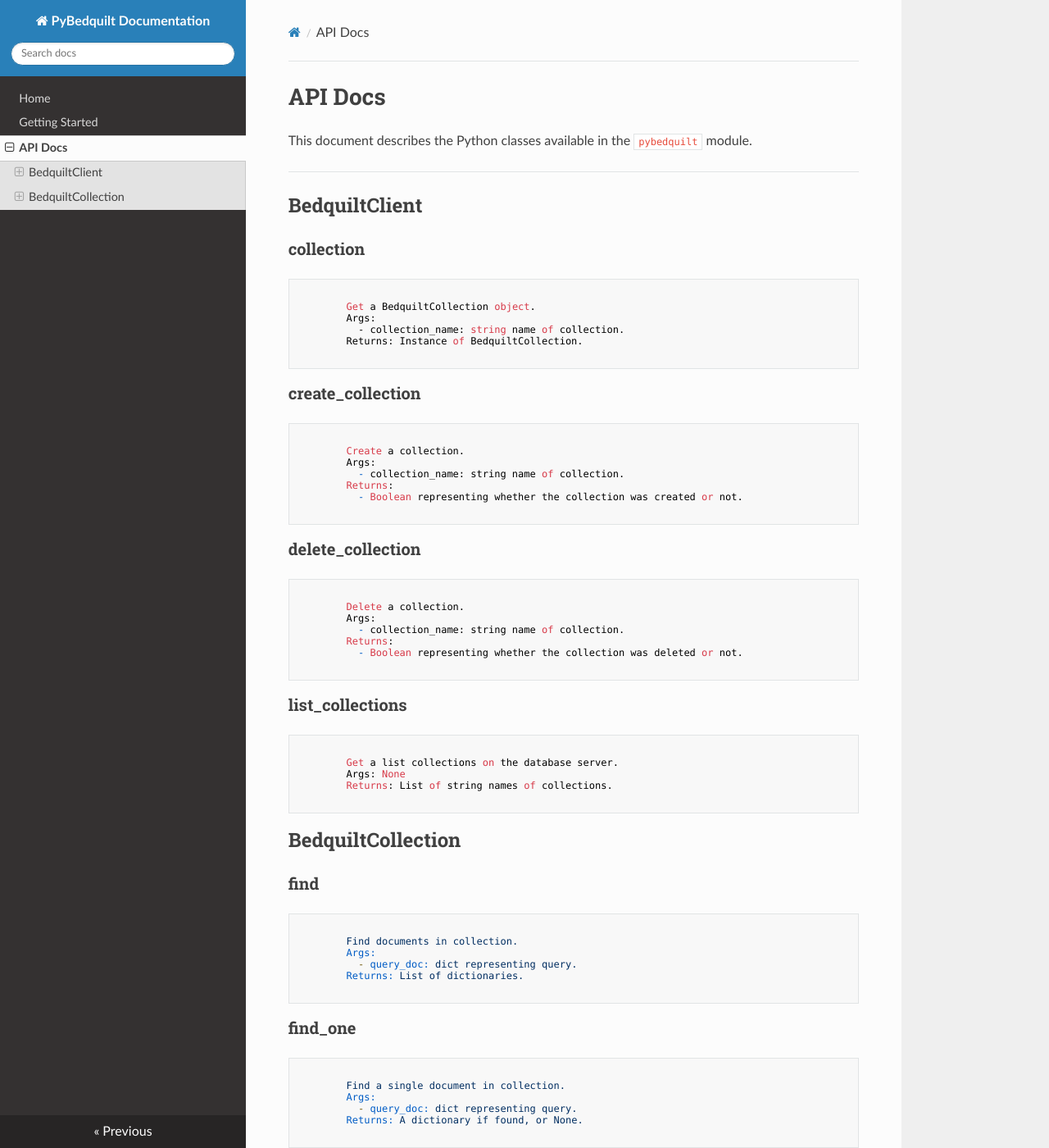
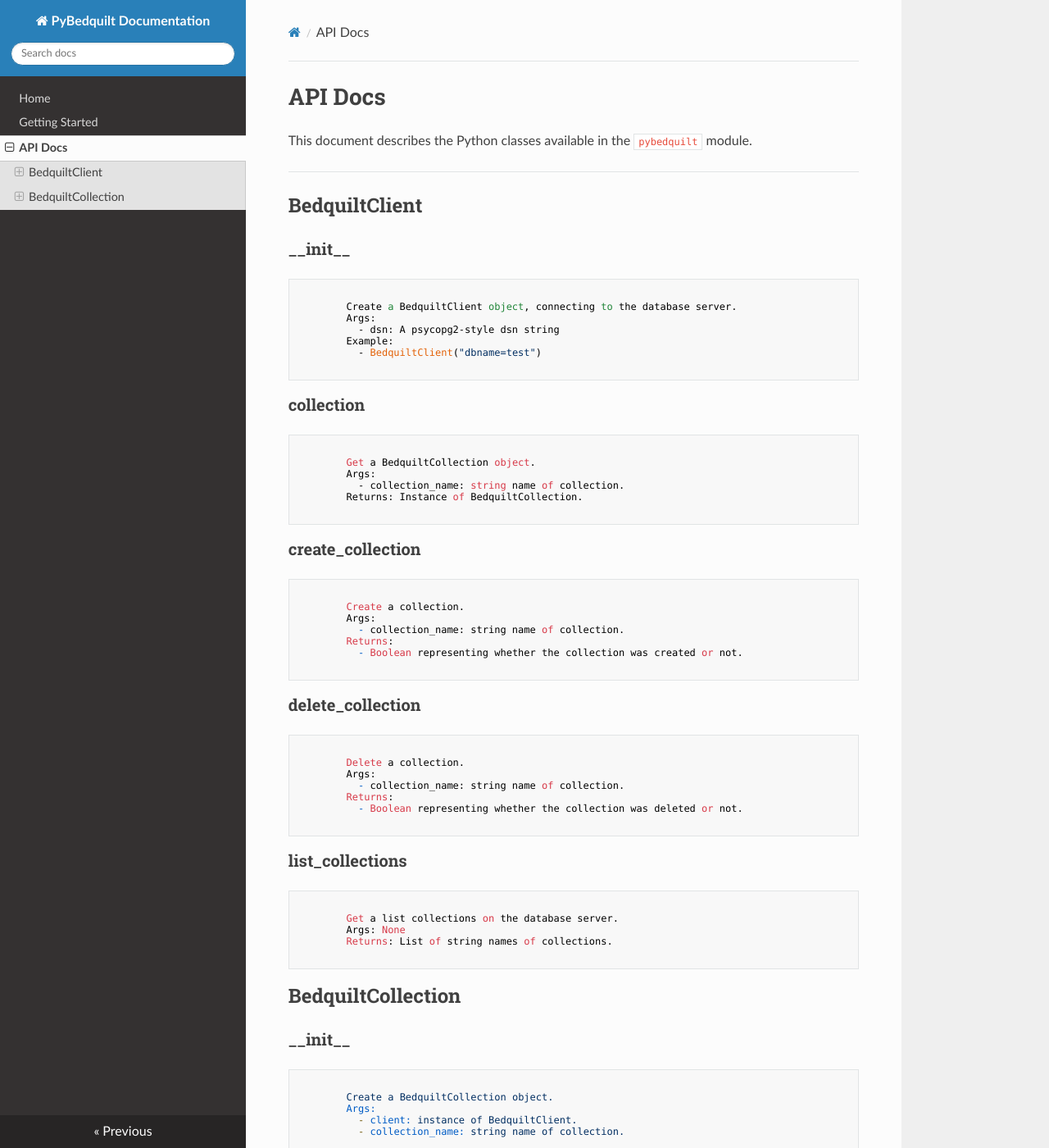
Before and after one commit to BedquiltDB/pybedquilt, an MkDocs documentation site: the page built from docs/api_docs.md, in a window 1280 px wide and 1400 px high. Shown: the whole window at 82% size. Built offline with MkDocs 1.6.1, drawn with Linux system fonts in a browser that asks for light colours; nearby versions of some CDN libraries; old or Windows-style settings are respelled for this version of MkDocs.

Commit message:
better docs

````diff
--- a/docs/api_docs.md
+++ b/docs/api_docs.md
@@ -6,6 +6,20 @@ This document describes the Python classes available in the `pybedquilt` module.
 
 
 ## BedquiltClient
+
+
+
+### \_\_init\_\_
+
+```
+
+        Create a BedquiltClient object, connecting to the database server.
+        Args:
+          - dsn: A psycopg2-style dsn string
+        Example:
+          - BedquiltClient("dbname=test")
+
+```
 
 
 
@@ -22,7 +36,7 @@ This document describes the Python classes available in the `pybedquilt` module.
 
 
 
-### create_collection
+### create\_collection
 
 ```
 
@@ -36,7 +50,7 @@ This document describes the Python classes available in the `pybedquilt` module.
 
 
 
-### delete_collection
+### delete\_collection
 
 ```
 
@@ -50,7 +64,7 @@ This document describes the Python classes available in the `pybedquilt` module.
 
 
 
-### list_collections
+### list\_collections
 
 ```
 
@@ -62,6 +76,19 @@ This document describes the Python classes available in the `pybedquilt` module.
 
 
 ## BedquiltCollection
+
+
+
+### \_\_init\_\_
+
+```
+
+        Create a BedquiltCollection object.
+        Args:
+          - client: instance of BedquiltClient.
+          - collection_name: string name of collection.
+
+```
 
 
 
@@ -78,7 +105,7 @@ This document describes the Python classes available in the `pybedquilt` module.
 
 
 
-### find_one
+### find\_one
 
 ```
 
@@ -91,7 +118,7 @@ This document describes the Python classes available in the `pybedquilt` module.
 
 
 
-### find_one_by_id
+### find\_one\_by\_id
 
 ```
 
@@ -130,7 +157,7 @@ This document describes the Python classes available in the `pybedquilt` module.
 
 
 
-### remove_one
+### remove\_one
 
 ```
 
@@ -144,7 +171,7 @@ This document describes the Python classes available in the `pybedquilt` module.
 
 
 
-### remove_one_by_id
+### remove\_one\_by\_id
 
 ```
 
````
Also changed, not shown: 1 other file.
